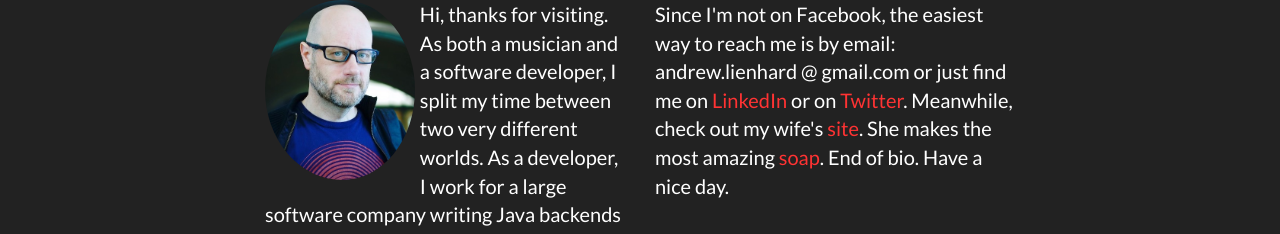
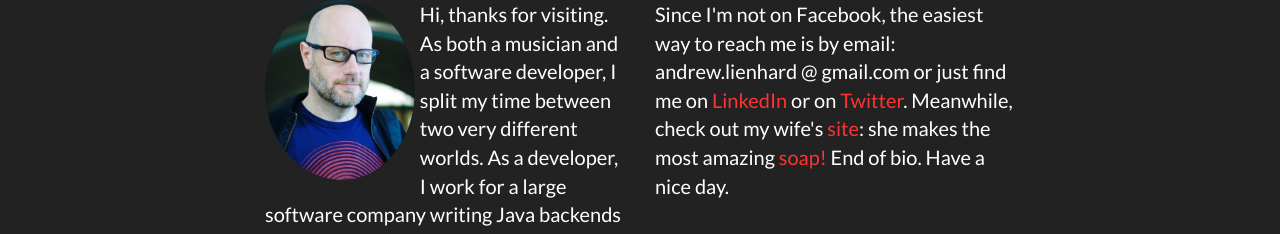
Before and after one commit to alienintheheights/homepage, a React (Create React App) app: page / in a window 1280 px wide. Shown: the part 3238-3472 px from the top of the page. Built offline with nearby package versions, Linux system fonts and the light colour scheme; no server answers.

Commit message:
bio tweako

```diff
--- a/src/Components/About.js
+++ b/src/Components/About.js
@@ -27,17 +27,17 @@ class About extends Component {
                              Check out the <a className="successLink" href="#shows">shows</a> section above to find out where.</p>
                         </div>
                         <div className="col-lg-4">
-                            <p>Since I'm not on Facebook, the easiest way to reach me is by email: andrew.lienhard @ gmail.com
+                            <p>
+                                Since I'm not on Facebook, the easiest way to reach me is by email: andrew.lienhard @ gmail.com
                                 or just find me on <a onClick={this.handleClick.bind(this, 'https://www.linkedin.com/in/andrewlienhard/')} className="successLink"
                                 href="https://www.linkedin.com/in/andrewlienhard/" >LinkedIn</a> or
                                 on <a onClick={this.handleClick.bind(this, 'https://twitter.com/aendroulius')} className="successLink"
                                 href="https://twitter.com/aendroulius">Twitter</a>. Meanwhile,
                                 check out my wife's <a className="successLink" onClick={this.handleClick.bind(this, 'http://www.sparrowandthenest.com/')}
-                                href="http://www.sparrowandthenest.com/">site</a>. She makes
+                                href="http://www.sparrowandthenest.com/">site</a>: she makes
                                 the most amazing <a className="successLink"
                                 onClick={this.handleClick.bind(this, 'http://www.sparrowandthenest.com/#/photos/')}
-                                href="http://www.sparrowandthenest.com/#/photos/">soap</a>. End of bio. Have a nice day.
-
+                                href="http://www.sparrowandthenest.com/#/photos/">soap!</a> End of bio. Have a nice day.
                                </p>
                         </div>
                     </div>
```
